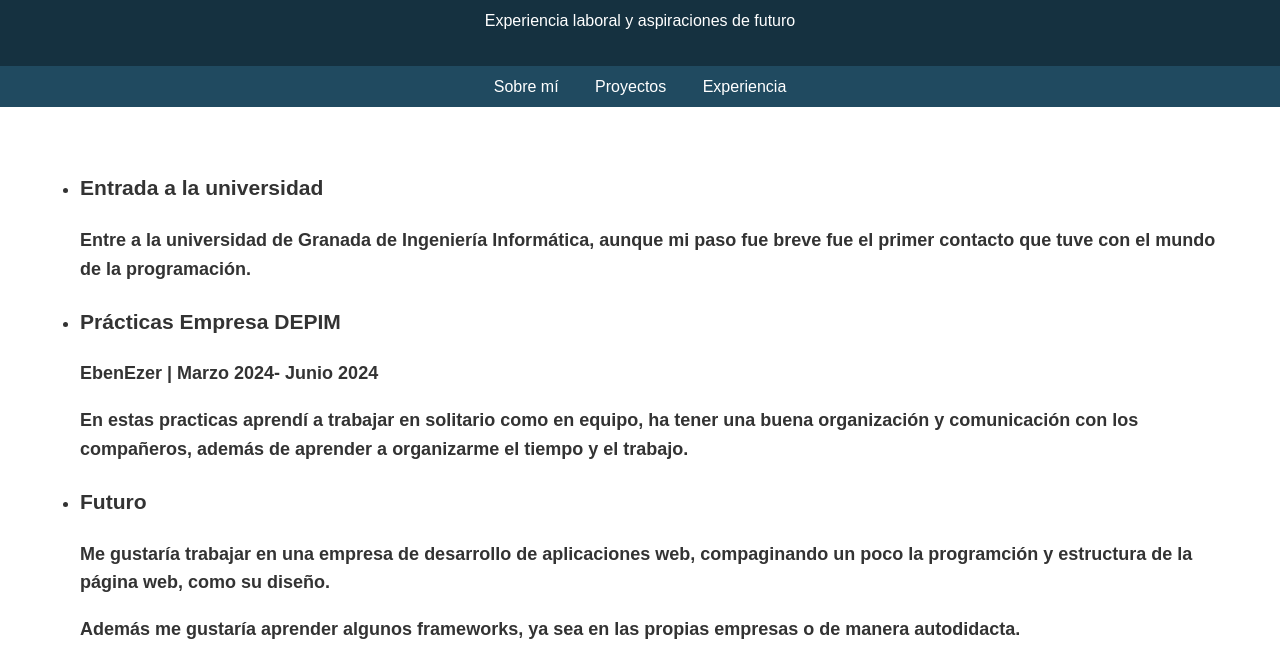
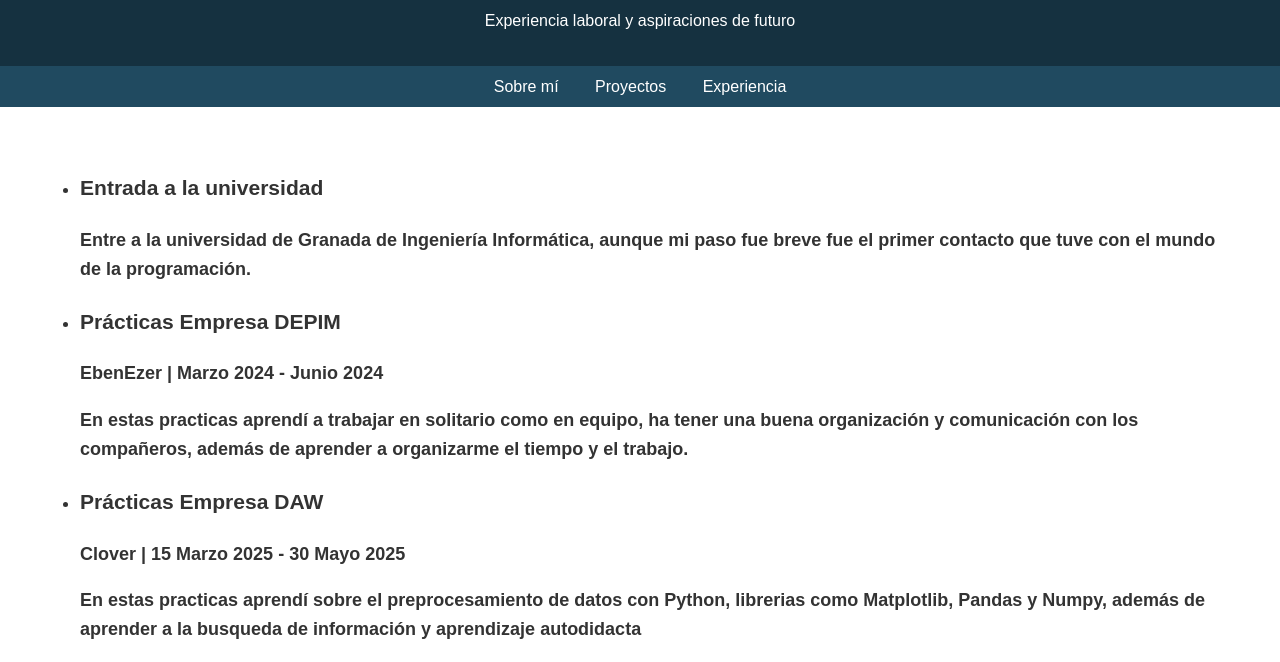
Before and after one commit to Raul-Labrador/Raul-Labrador.github.io, a plain HTML site: page pages/experiencia.html in a window 1280 px wide. Shown: the part 102-764 px from the top of the page. Drawn offline with Linux system fonts and the light colour scheme.

Commit message:
Update experiencia.html

```diff
--- a/pages/experiencia.html
+++ b/pages/experiencia.html
@@ -28,8 +28,13 @@
                 </li>
                 <li>
                     <h3>Prácticas Empresa DEPIM</h3>
-                    <p>EbenEzer | Marzo 2024- Junio 2024</p>
+                    <p>EbenEzer | Marzo 2024 - Junio 2024</p>
                     <p>En estas practicas aprendí a trabajar en solitario como en equipo, ha tener una buena organización y comunicación con los compañeros, además de aprender a organizarme el tiempo y el trabajo.</p>
+                </li>
+                <li>
+                    <h3>Prácticas Empresa DAW</h3>
+                    <p>Clover | 15 Marzo 2025 - 30 Mayo 2025</p>
+                    <p>En estas practicas aprendí sobre el preprocesamiento de datos con Python, librerias como Matplotlib, Pandas y Numpy, además de aprender a la busqueda de información y aprendizaje autodidacta</p>
                 </li>
                 <li>
                     <h3>Futuro</h3>
```
